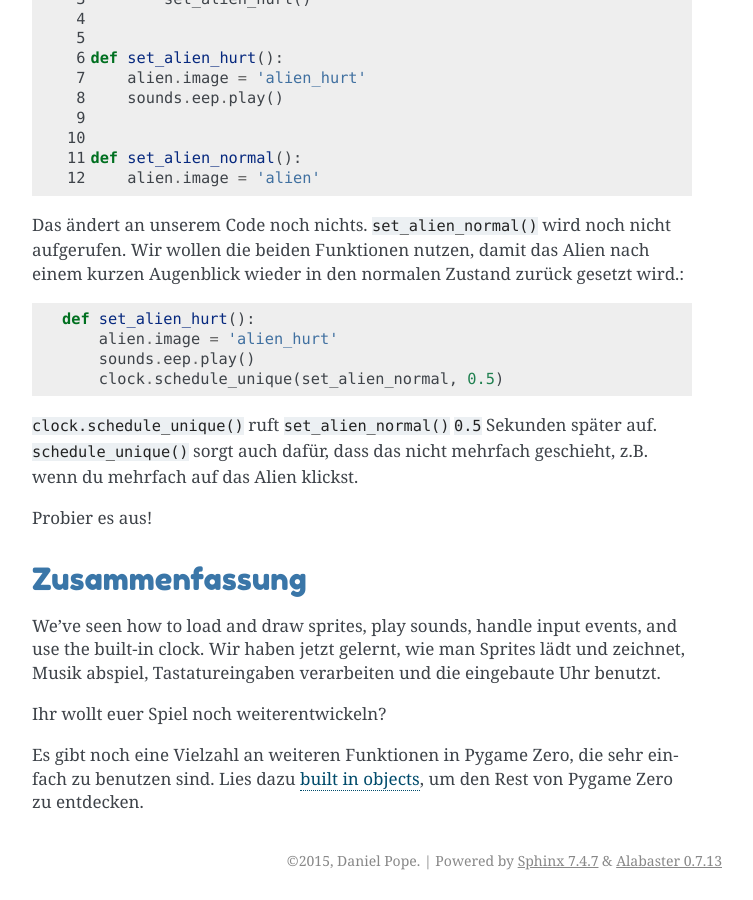
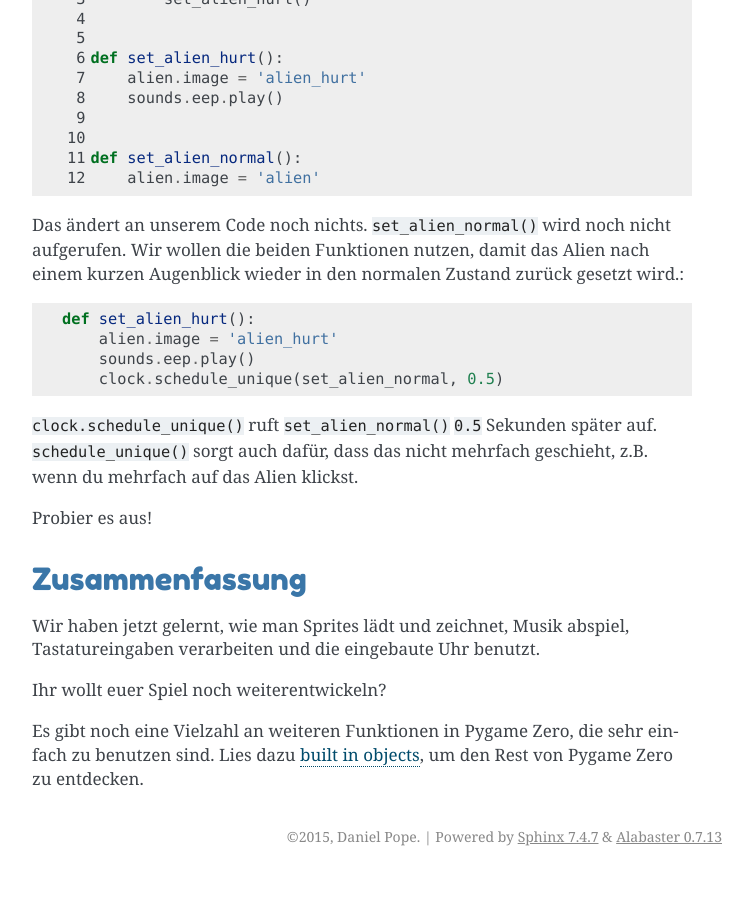
Before and after one commit to reher1/pgzero-german, a Sphinx documentation site: the page built from doc/introduction.rst, in a window 1280 px wide and 900 px high, scrolled down 4687 px. Shown: the whole window, without its empty margins (388-1141 px from the left). Built offline with Sphinx 7.4.7, drawn with Linux system fonts in a browser that asks for light colours; pages that are not in the unit, such as notebooks, are missing from menus; after the commit the page ends 5563 px from its top, so only the background shows below that.

Commit message:
Update introduction.rst

```diff
--- a/doc/introduction.rst
+++ b/doc/introduction.rst
@@ -233,8 +233,6 @@ Probier es aus!
 Zusammenfassung
 -------
 
-We've seen how to load and draw sprites, play sounds, handle input events, and
-use the built-in clock.
 Wir haben jetzt gelernt, wie man Sprites lädt und zeichnet, Musik abspiel, Tastatureingaben verarbeiten und die eingebaute Uhr benutzt.
 
 Ihr wollt euer Spiel noch weiterentwickeln?
```
